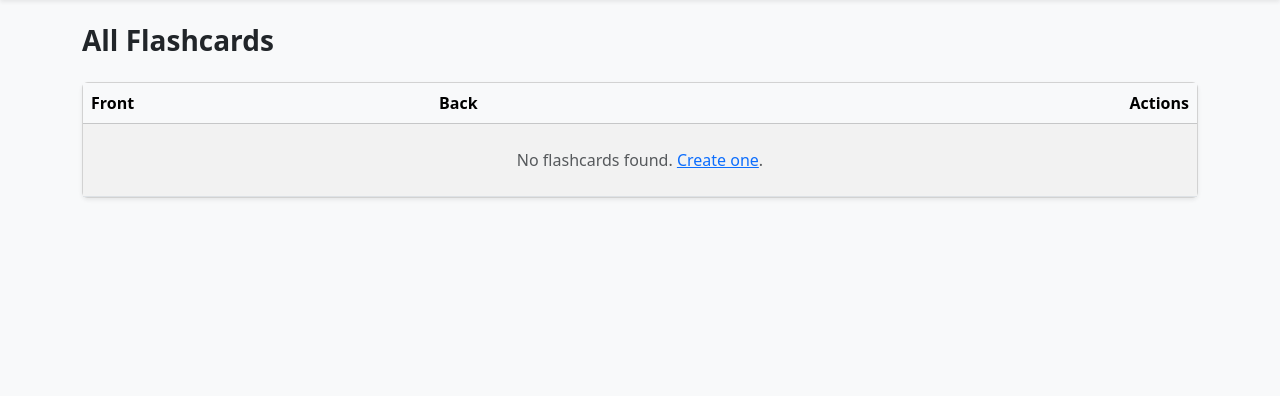
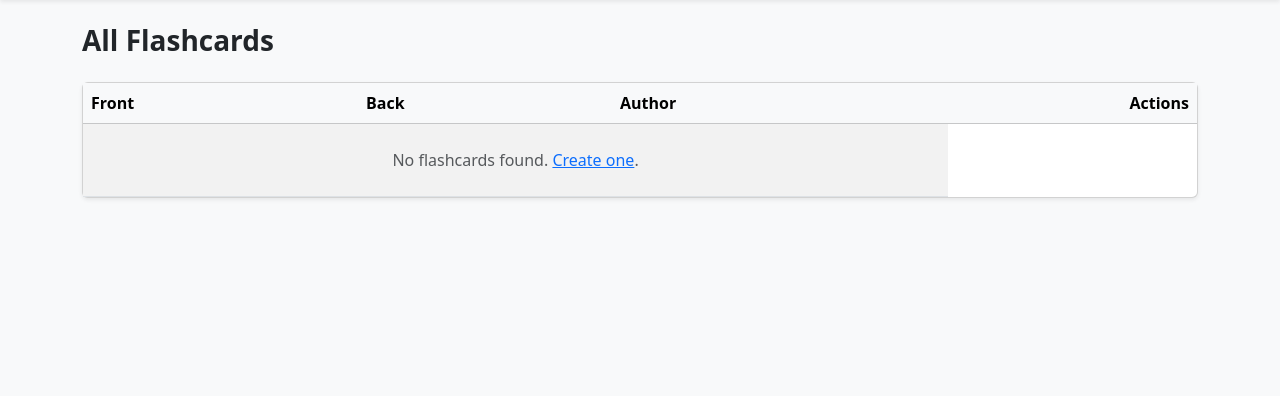
Before and after one commit to Camofl/FlashCardsGenerator, a Django app: page /flashcards/ in a window 1280 px wide. Shown: the part 57-453 px from the top of the page. Run offline with Django 5.2, Linux system fonts and the light colour scheme; data that the repository does not hold is empty; some libraries are stand-ins or nearby versions.

Commit message:
Fix created_by field

```diff
--- a/FlashCardsGenerator/settings.py
+++ b/FlashCardsGenerator/settings.py
@@ -47,6 +47,7 @@ MIDDLEWARE = [
     'django.contrib.auth.middleware.AuthenticationMiddleware',
     'django.contrib.messages.middleware.MessageMiddleware',
     'django.middleware.clickjacking.XFrameOptionsMiddleware',
+    'django_currentuser.middleware.ThreadLocalUserMiddleware',
 ]
 
 ROOT_URLCONF = 'FlashCardsGenerator.urls'
--- a/templates/flashcards/flashcard_list.html
+++ b/templates/flashcards/flashcard_list.html
@@ -13,6 +13,7 @@
                 <tr>
                     <th scope="col">Front</th>
                     <th scope="col">Back</th>
+                    <th scope="col">Author</th>
                     <th scope="col" class="text-end">Actions</th>
                 </tr>
                 </thead>
```
